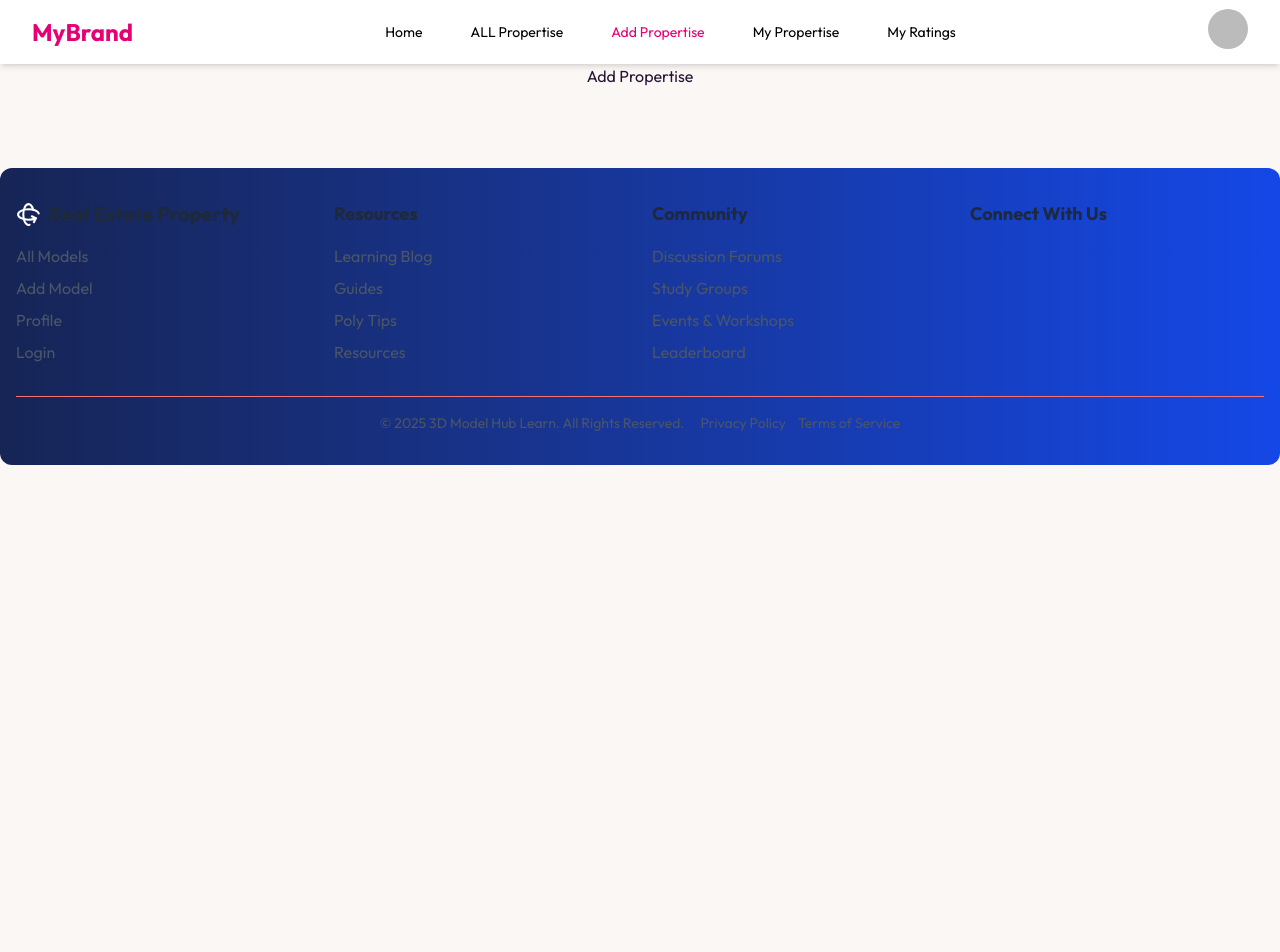
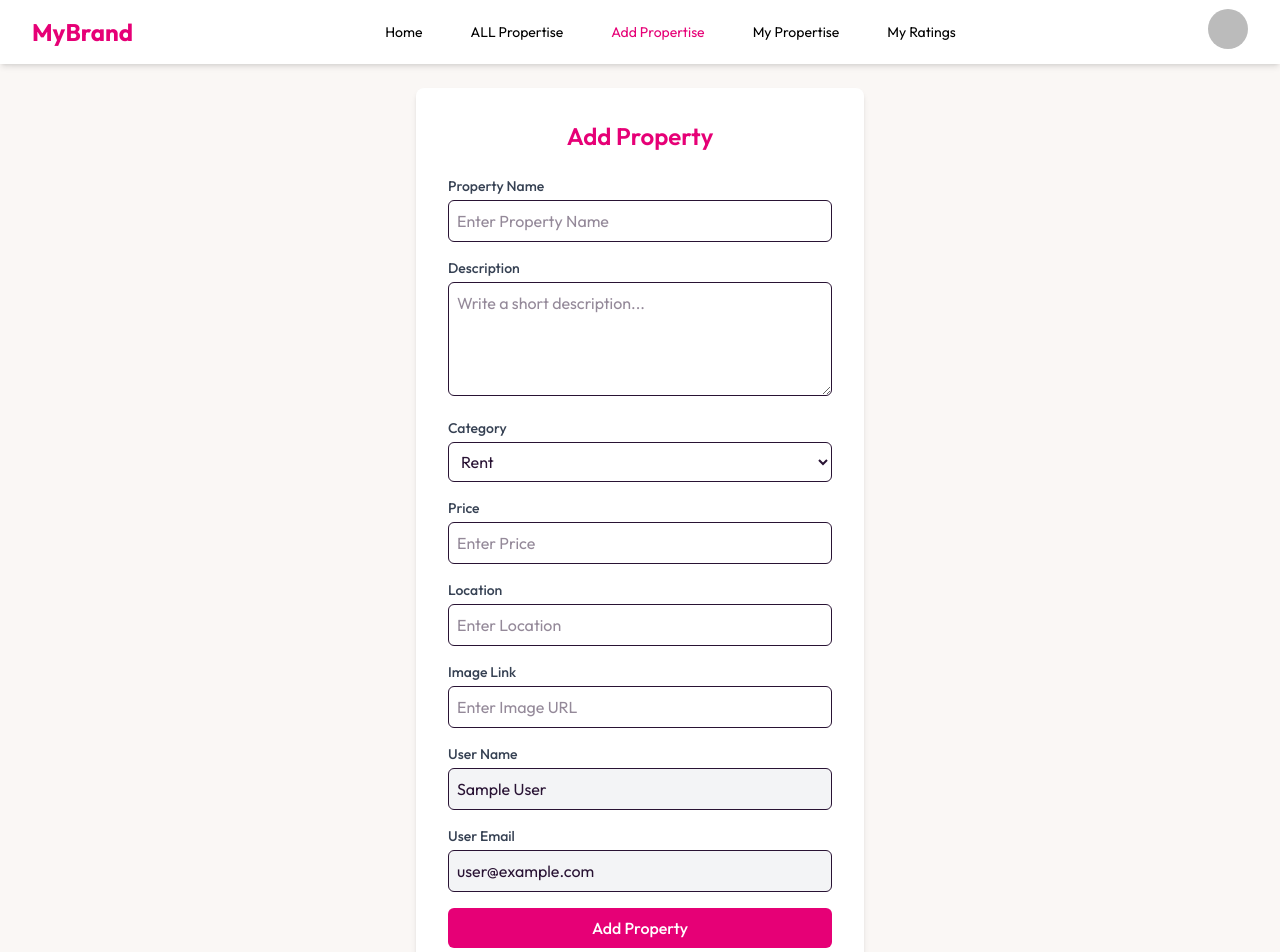
Before and after one commit to sujunprodhan/mongdb-client-project, a React (Vite) app: page /addpropertise in a window 1280 px wide. Shown: the top 952 px of the page. Before the commit the page ends 800 px from the top, so only its background shows below. Built offline with nearby package versions, Linux system fonts and the light colour scheme; no server answers; sample sign-in values are in the browser's storage.

Commit message:
add property collection added

```diff
--- a/src/Pages/Add Propertise/AddPropertise.jsx
+++ b/src/Pages/Add Propertise/AddPropertise.jsx
@@ -1,11 +1,135 @@
-import React from 'react';
+import React, { useContext } from 'react';
+import { AuthContext } from '../../AuthProvider/Authprovider';
 
-const AddPropertise = () => {
+export default function AddPropertise() {
+  const { user } = useContext(AuthContext);
+
+  const hadleSubmit = (e) => {
+    e.preventDefault();
+    const fromData = {
+      title: e.target.title.value,
+      category: e.target.email.vlaue,
+      description: e.target.description.value,
+      price: e.target.price.value,
+      location: e.target.location.value,
+      image: e.target.image.value,
+      category: e.target.category.value
+    };
+
+    fetch('http://localhost:3000/realagent', {
+      method: 'POST',
+      headers: {
+        'Content-Type': 'application/json',
+      },
+      body: JSON.stringify(fromData),
+    })
+      .then((res) => res.json())
+      .then((data) => {
+        console.log(data);
+      })
+      .catch((err) => {
+        console.log(err);
+      });
+  };
+
   return (
-    <div>
-      <h1 className='text-center'>Add Propertise</h1>
+    <div className="max-w-md mx-auto bg-white p-8 rounded-lg shadow-md mt-6">
+      <h2 className="text-center text-2xl font-semibold text-pink-600 mb-6">Add Property</h2>
+
+      <form onSubmit={hadleSubmit} className="space-y-4">
+        <div>
+          <label className="block text-sm font-medium text-gray-700 mb-1">Property Name</label>
+          <input
+            type="text"
+            name="title"
+            placeholder="Enter Property Name"
+            className="w-full border rounded-md p-2 focus:ring-2 focus:ring-pink-400 outline-none"
+          />
+        </div>
+
+        <div>
+          <label className="block text-sm font-medium text-gray-700 mb-1">Description</label>
+          <textarea
+            name="description"
+            type="text"
+            rows="4"
+            placeholder="Write a short description..."
+            className="w-full border rounded-md p-2 focus:ring-2 focus:ring-pink-400 outline-none"
+          />
+        </div>
+
+        <div>
+          <label className="block text-sm font-medium text-gray-700 mb-1">Category</label>
+          <select
+            name="category"
+            className="w-full border rounded-md p-2 focus:ring-2 focus:ring-pink-400 outline-none"
+          >
+            <option>Rent</option>
+            <option>Sale</option>
+            <option>Commercial</option>
+            <option>Land</option>
+          </select>
+        </div>
+
+        <div>
+          <label className="block text-sm font-medium text-gray-700 mb-1">Price</label>
+          <input
+            type="number"
+            name="price"
+            placeholder="Enter Price"
+            className="w-full border rounded-md p-2 focus:ring-2 focus:ring-pink-400 outline-none"
+          />
+        </div>
+
+        <div>
+          <label className="block text-sm font-medium text-gray-700 mb-1">Location</label>
+          <input
+            type="text"
+            name="location"
+            placeholder="Enter Location"
+            className="w-full border rounded-md p-2 focus:ring-2 focus:ring-pink-400 outline-none"
+          />
+        </div>
+
+        <div>
+          <label className="block text-sm font-medium text-gray-700 mb-1">Image Link</label>
+          <input
+            type="text"
+            name="image"
+            placeholder="Enter Image URL"
+            className="w-full border rounded-md p-2 focus:ring-2 focus:ring-pink-400 outline-none"
+          />
+        </div>
+
+        <div>
+          <label className="block text-sm font-medium text-gray-700 mb-1">User Name</label>
+          <input
+            type="text"
+            name="name"
+            value={user?.displayName || ''}
+            readOnly
+            className="w-full border rounded-md p-2 bg-gray-100"
+          />
+        </div>
+
+        <div>
+          <label className="block text-sm font-medium text-gray-700 mb-1">User Email</label>
+          <input
+            type="email"
+            name="email"
+            value={user?.email || ''}
+            readOnly
+            className="w-full border rounded-md p-2 bg-gray-100"
+          />
+        </div>
+
+        <button
+          type="submit"
+          className="w-full bg-pink-600 text-white py-2 rounded-md font-medium hover:bg-pink-700 transition"
+        >
+          Add Property
+        </button>
+      </form>
     </div>
   );
-};
-
-export default AddPropertise;
+}
--- a/src/Pages/My Rating/MyRating.jsx
+++ b/src/Pages/My Rating/MyRating.jsx
@@ -2,12 +2,12 @@ import React, { useContext, useEffect, useState } from 'react';
 import { AuthContext } from '../contexts/AuthProvider';
 import RatingCard from '../components/RatingCard';
 export default function MyRatings() {
-  const { user, token } = useContext(AuthContext); // token assumed available in context
+  const { user, token } = useContext(AuthContext);
   const [ratings, setRatings] = useState([]);
   const [loading, setLoading] = useState(true);
   const [error, setError] = useState(null);
 
-  // Fetch user's ratings from backend
+  // User's ratings from backend
   useEffect(() => {
     if (!user?.email) {
       setRatings([]);
@@ -29,7 +29,6 @@ export default function MyRatings() {
             method: 'GET',
             headers: {
               'Content-Type': 'application/json',
-              // include token if your backend requires authentication
               ...(token ? { Authorization: `Bearer ${token}` } : {}),
             },
             signal: controller.signal,
@@ -39,7 +38,6 @@ export default function MyRatings() {
         if (!res.ok) throw new Error(`Failed to fetch: ${res.status}`);
 
         const data = await res.json();
-        // Expecting data to be an array of ratings
         setRatings(Array.isArray(data) ? data : []);
       } catch (err) {
         if (err.name !== 'AbortError') setError(err.message || 'Failed to load ratings');
@@ -53,7 +51,6 @@ export default function MyRatings() {
     return () => controller.abort();
   }, [user?.email, token]);
 
-  // Delete rating handler (optimistic)
   const handleDelete = async (ratingId) => {
     const confirmed = window.confirm('Are you sure you want to delete this review?');
     if (!confirmed) return;
@@ -73,9 +70,7 @@ export default function MyRatings() {
         }
       );
       if (!res.ok) throw new Error('Failed to delete on server');
-      // success - nothing else to do because UI already updated
     } catch (err) {
-      // rollback
       setRatings(prev);
       alert('Could not delete review. Please try again.');
       console.error(err);
```
